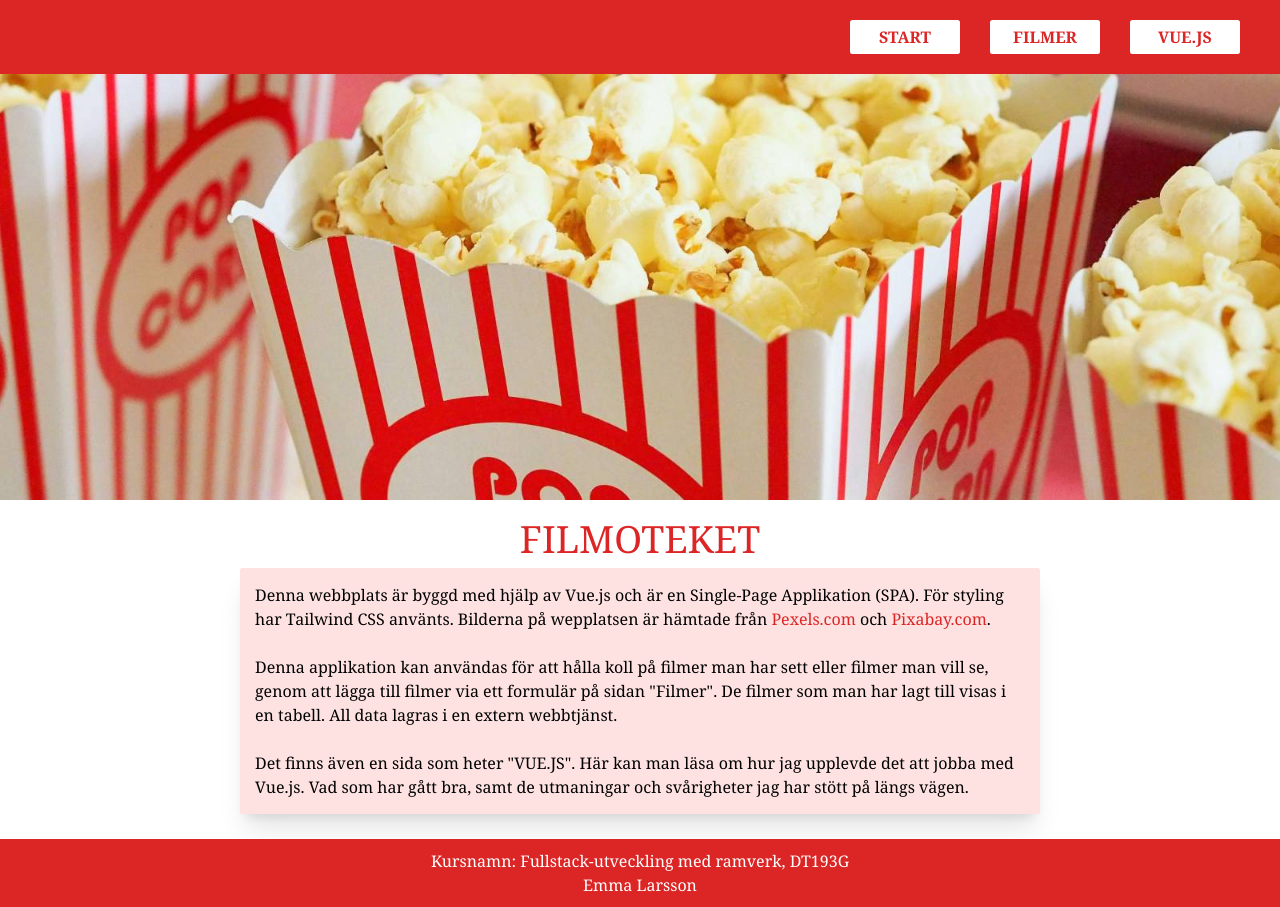
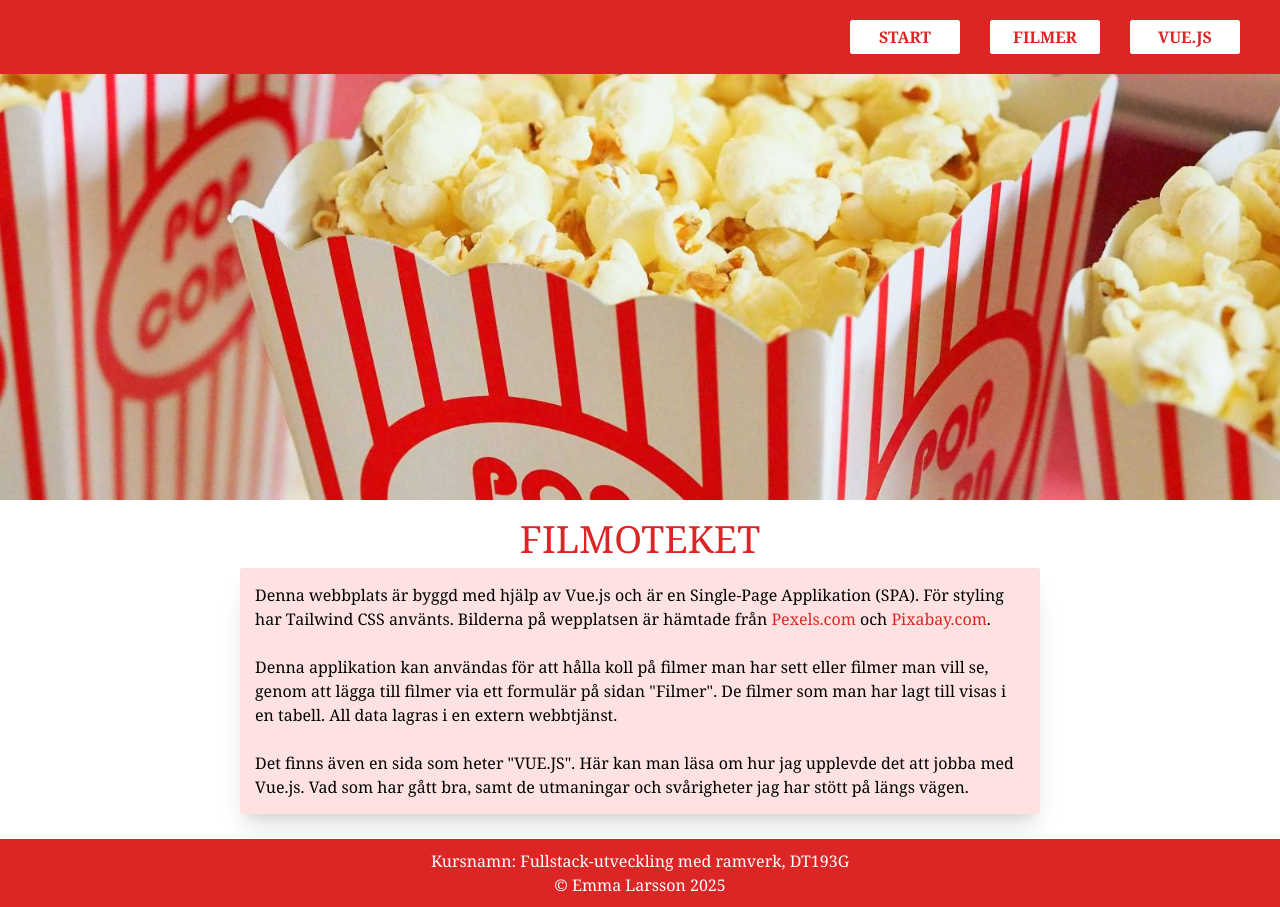
Before and after one commit to QmmaLarsson/emmasfilmotek, a Vue app: page / in a window 1280 px wide. Built offline with nearby package versions, Linux system fonts and the light colour scheme.

Commit message:
Uppdaterat texten i footern

```diff
--- a/src/components/Footer.vue
+++ b/src/components/Footer.vue
@@ -2,7 +2,7 @@
   <footer class="bg-red-600 text-center p-4">
     <p class="text-white">
       Kursnamn: Fullstack-utveckling med ramverk, DT193G<br />
-      Emma Larsson
+      &copy; Emma Larsson 2025
     </p>
   </footer>
 </template>
```
